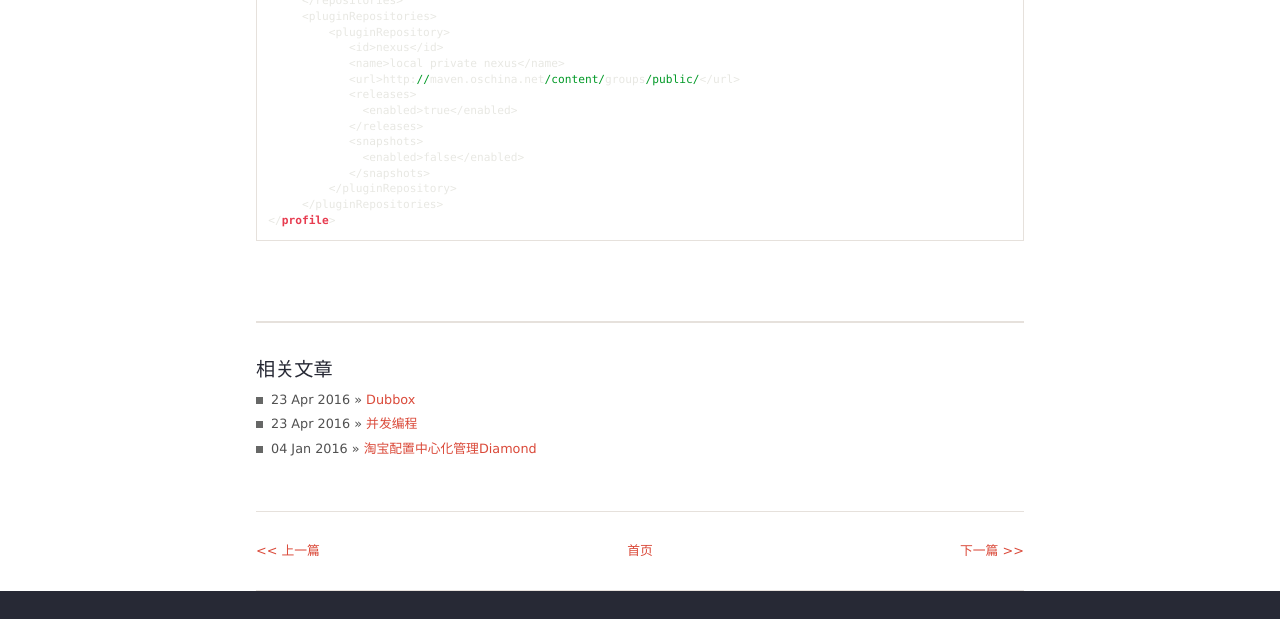
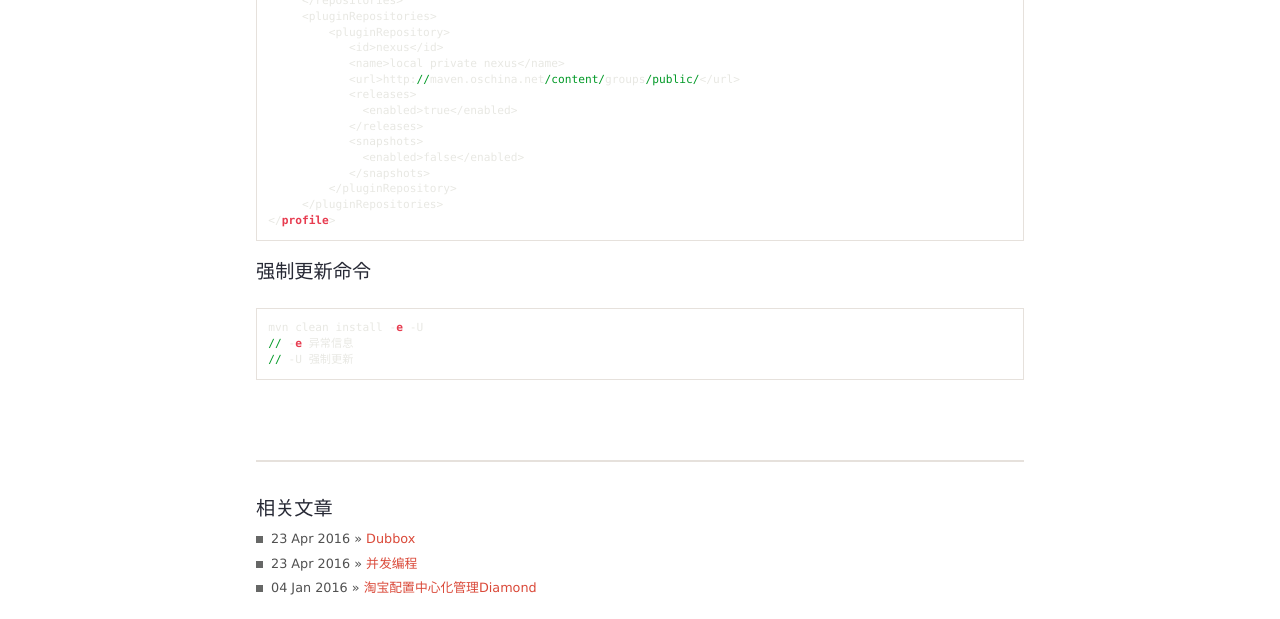
Before and after one commit to junhc/junhc.github.io, a Jekyll site: the page built from _posts/2015-10-21-maven.md, in a window 1280 px wide and 900 px high, scrolled down 1201 px, cut to the strip 0-619 px from the top of the window. Built offline with Jekyll 4.4.1, drawn with Linux system fonts in a browser that asks for light colours; Markdown is read by kramdown in place of the engine named in the settings; comment, search, counter and statistics services are not loaded.

Commit message:
Update 2015-10-21-maven.md

````diff
--- a/_posts/2015-10-21-maven.md
+++ b/_posts/2015-10-21-maven.md
@@ -76,3 +76,11 @@ mvn deploy:deploy-file -DgroupId="组" -DartifactId="构件" -Dversion="版本
      </pluginRepositories>
 </profile>
 ```
+
+#### 强制更新命令
+
+```vim
+mvn clean install -e -U
+// -e 异常信息
+// -U 强制更新
+```
````
